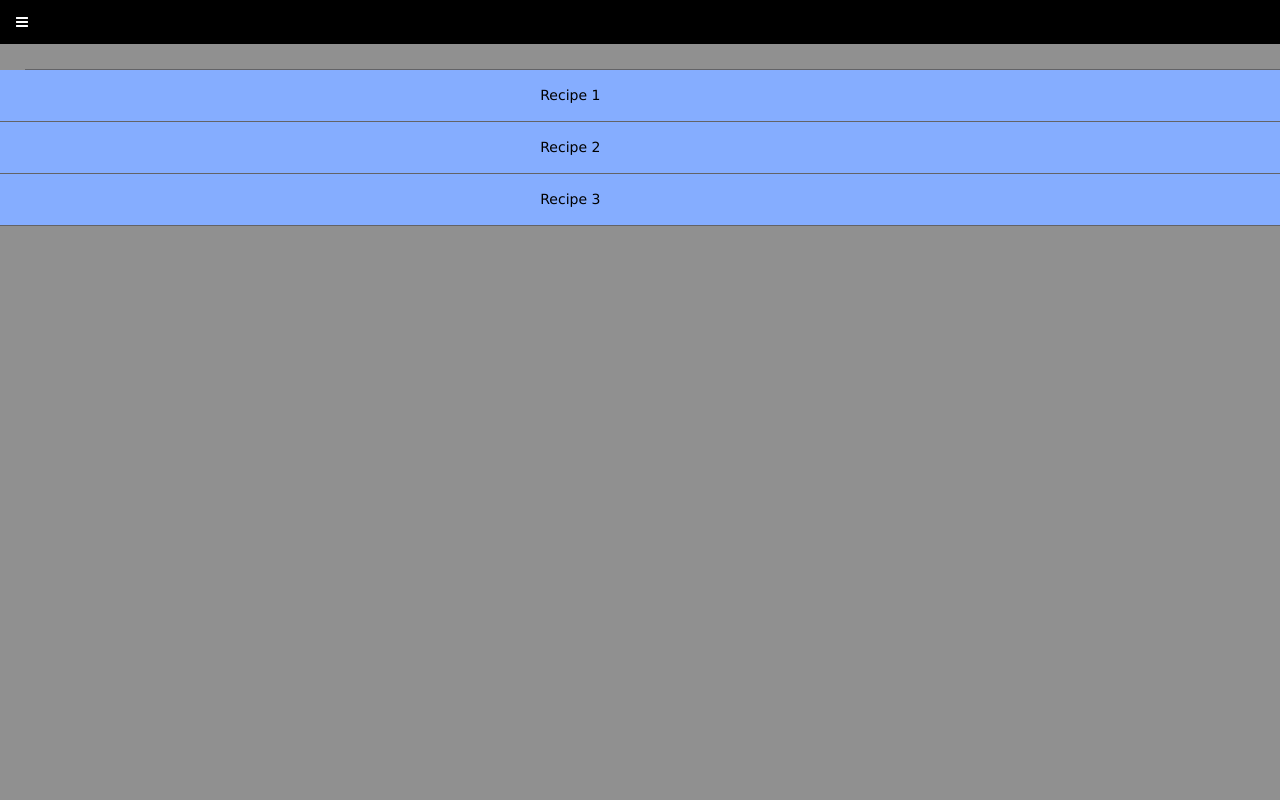
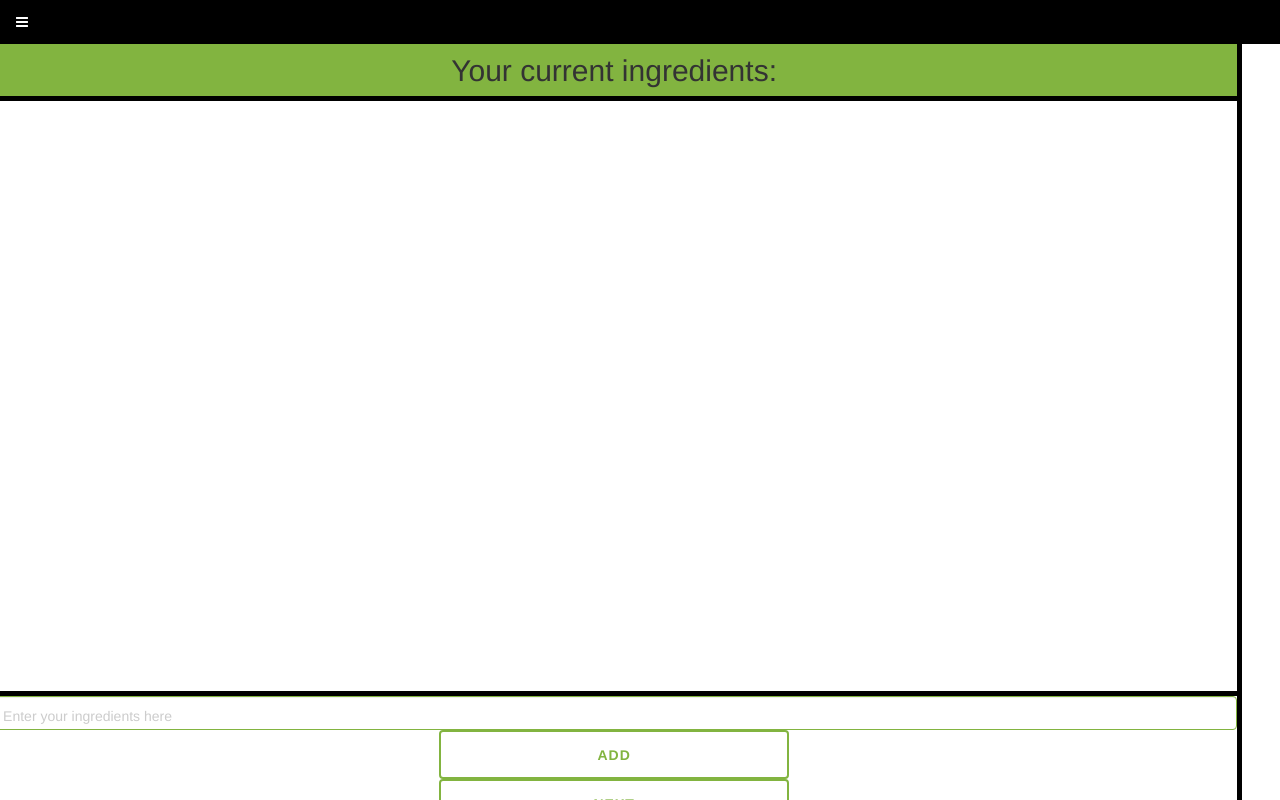
Before and after one commit to tayebzaidi/RehumanizedCapitalists, a plain HTML site: page solarize-877782571/ingredients.html in a window 1280 px wide. Drawn offline with nearby package versions, Linux system fonts and the light colour scheme.

Commit message:
udfjldksjf

```diff
--- a/solarize-877782571/css/ourstyle.css
+++ b/solarize-877782571/css/ourstyle.css
@@ -118,28 +118,20 @@
 
 /*Sidebars*/
 
-.rightBar{
-	height: 100%;
-	width: 24%;
-	position: fixed;
-	background-color: #909090;
-	right: 0%;
-	float: right;
-}
 
 .ingredients-box{
 	position: fixed;
-	width: 80%;
+	width: 105%;
 	height: 100%;
 	text-align: center;
 	border-right: black 5px solid;
-	left: -4%;
-
+	border-left: black 5px solid;
+	left: -3%;
 }
 
 .ingredients-header{
 	height: 52px;
-	background-color: #909090;
+	background-color: #82b440;
 	border-bottom: 1 px solid #636366;
 	text-align: center;
 	font-size: 30px;
@@ -172,30 +164,6 @@
 	height: 13%;
 }
 
-.send-button{
-	text-align: center;
-	background-color: #85ADFF;
-	height: 100%;
-	width: 13.5%;
-	float: right;
-	padding-top: 4%;
-	cursor: pointer;
-}
-
-.rightBar ul{
-  border-top: 1px solid #636366;
-  list-style: none;
-  margin: 0;
-  padding: 0;
-}
-
-.rightBar li{
-  border-bottom: 1px solid #636366;
-  line-height: 45px;
-  padding-bottom: 3px;
-  padding-right: 20px;
-  padding-top: 3px;
-}
 
 .recipe{
 	background-color: #85ADFF;
@@ -206,3 +174,9 @@
 	right: 11.5%;
 	width: 111.5%;
 }
+
+#recipeDump{
+	width: 80%;
+	height: 80%;
+	border: 2px solid #82b440;
+}
--- a/solarize-877782571/ingredients.html
+++ b/solarize-877782571/ingredients.html
@@ -2,7 +2,7 @@
 
 <html>
 	<head>
-		<title>Recipes</title>
+		<title>Ingredients</title>
 		<meta http-equiv="content-type" content="text/html; charset=utf-8" />
 		<script src="js/jquery.min.js"></script>
 		<script src="js/jquery.dropotron.min.js"></script>
@@ -11,8 +11,16 @@
 		<script src="js/init.js"></script>
 		<script src="js/jquery-small.js"></script>
 		<script src="js/recipes.js"></script>
-		<link rel="stylesheet" href="css/skel.css"/>
-		<link rel="stylesheet" href="css/style.css"/>
+		<script language="javascript">
+			var ingredients = [];
+			function formResults(){
+				var ingredientSpace = document.getElementById("ingredientSpace");
+				var ingredient = document.getElementById("ingredientInputBox");
+				ingredients.push(ingredient.value);
+				ingredientSpace.innerHTML += "<div>" + ingredient.value + "</div>";
+				document.getElementById("ingredientInputBox").value = "";
+			}
+		</script>
 		<link rel="stylesheet" href="css/ourstyle.css"/>
 		<link rel="stylesheet" href="https://maxcdn.bootstrapcdn.com/bootstrap/3.3.2/css/bootstrap.min.css">
 	</head>
@@ -36,25 +44,15 @@
 				<div class="ingredients-header">
 					<p>Your current ingredients:</p>
 				</div>
-				<div class="ingredients">
+				<div class="ingredients" id="ingredientSpace">
 				</div>
 				<div class="gather">
-						<div class="message">
-							<form>
-								<input type="text" name="message">
-						</div>
-						<div class="send-button" type="submit">
-							Send
-						</div>
+					<form name="ingredients" method="GET">
+						<input type="text" name="inputbox" class="form-control" placeholder="Enter your ingredients here" id="ingredientInputBox"/>
+						<input type="button" class="btn btn-primary" onclick="formResults()" value="Add" />
+						<input type="button" class="btn btn-primary" href="recipe.html" value="Next"/>
 					</form>
 				</div>
 			</div>
-			<div class="rightBar">
-				<ul>
-					<li class="recipe">Recipe 1</li>
-					<li class="recipe">Recipe 2</li>
-					<li class="recipe">Recipe 3</li>
-				</ul>
-			</div>
 		</div>
 	</body>
```
Also changed, not shown: solarize-877782571/restrictions.html (+0 -2 lines).
